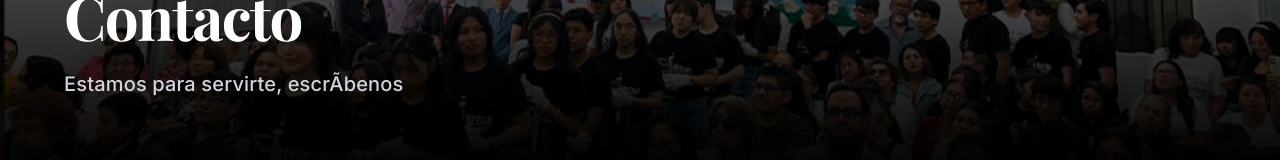
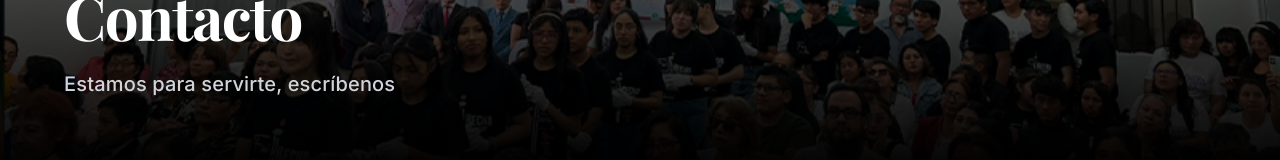
Before and after one commit to gerargram2006/Pagina-Iglesia, a React (Vite) app: page /contacto in a window 1280 px wide. Shown: the part 302-462 px from the top of the page. Built offline with nearby package versions, Linux system fonts and the light colour scheme; no server answers.

Commit message:
fix: corrección de caracteres UTF-8 en Contacto.tsx

```diff
--- a/src/pages/Contacto.tsx
+++ b/src/pages/Contacto.tsx
@@ -4,7 +4,7 @@ import ContactSection from '../components/sections/ContactSection';
 export default function Contacto() {
     return (
         <>
-            <PageHeader title="Contacto" subtitle="Estamos para servirte, escrÃ­benos" />
+            <PageHeader title="Contacto" subtitle="Estamos para servirte, escríbenos" />
             <main>
                 <ContactSection title={null} subtitle={null} id="" />
             </main>
```
